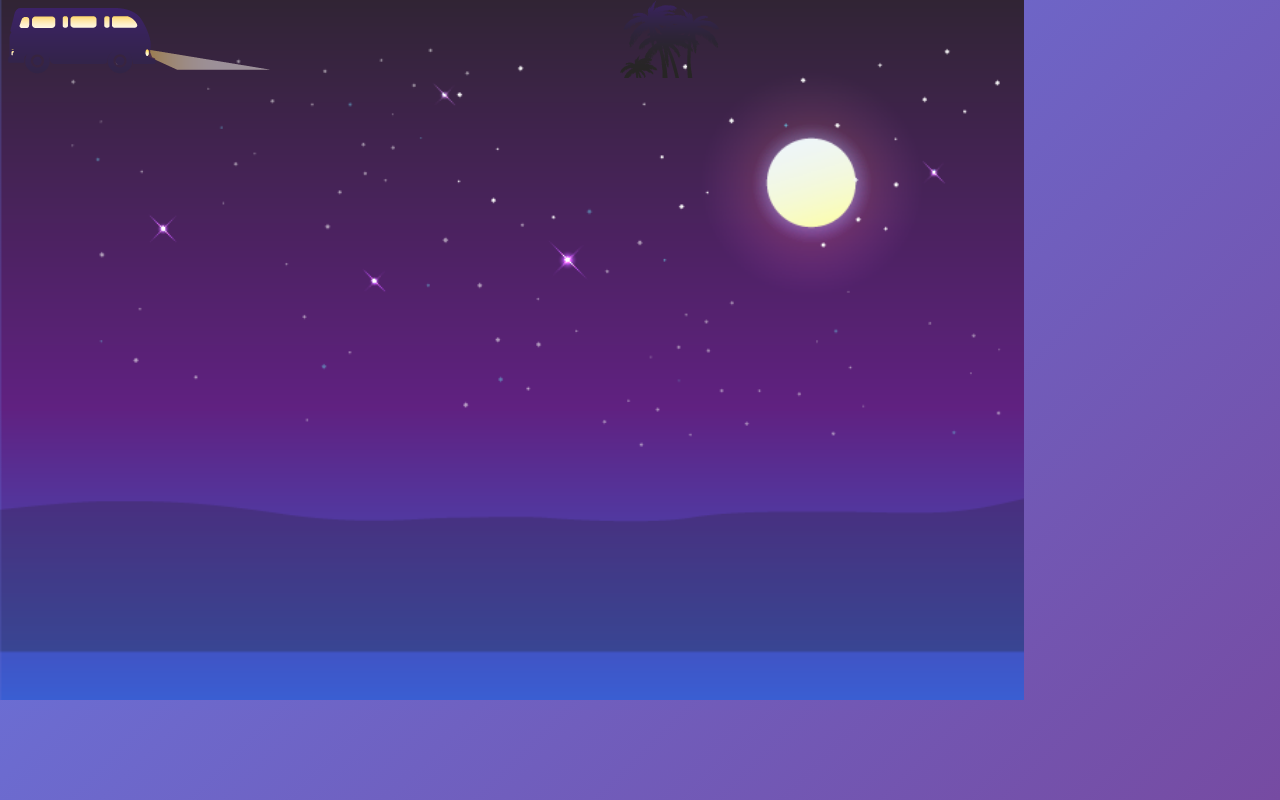
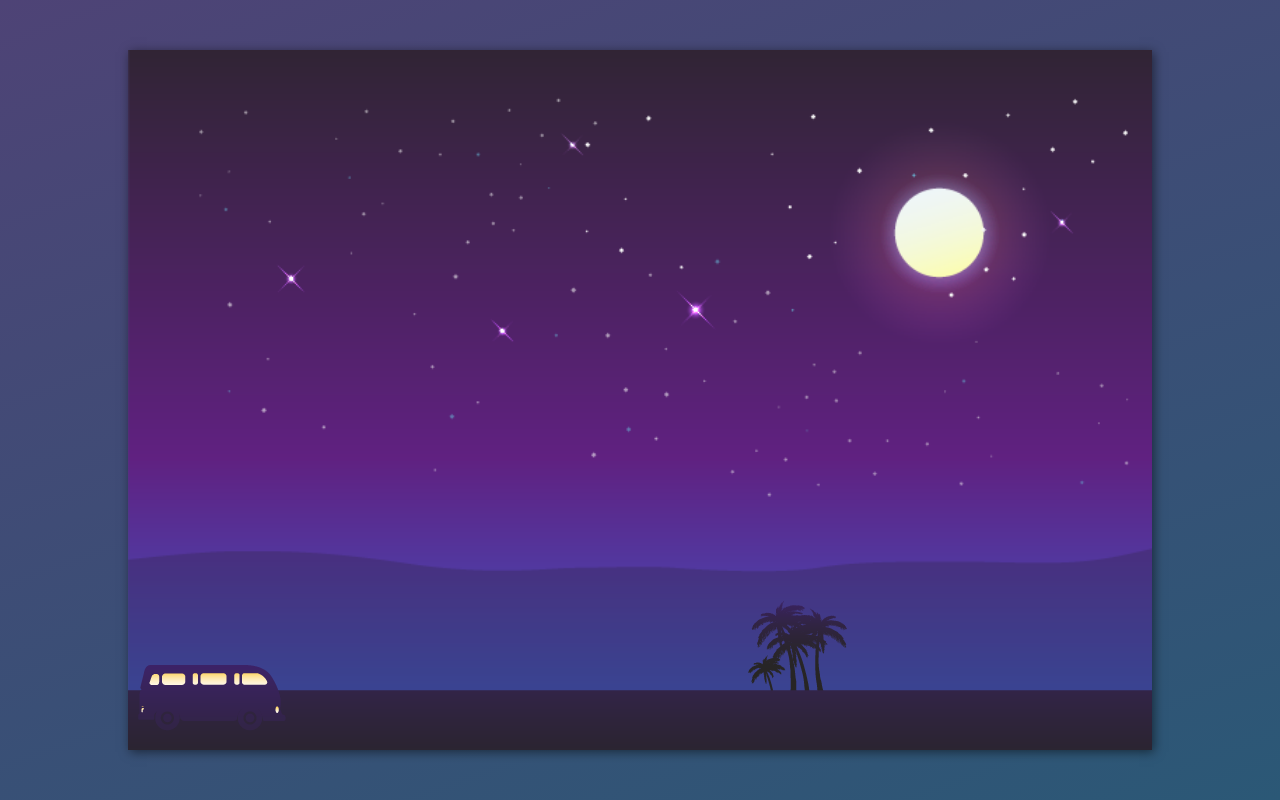
Before and after one commit to eyupGuc/bus_driving, a plain HTML site: page index.html in a window 1280 px wide. Drawn offline with Linux system fonts and the light colour scheme.

Commit message:
added bus image

```diff
--- a/index.html
+++ b/index.html
@@ -11,7 +11,7 @@
     <div class="bg-image">
       <div class="ground">
         <div class="car">
-          <img src="./img/Img_06.png" alt="" />
+          <img src="./img/Img_05.png" alt="" />
         </div>
       </div>
     </div>
--- a/style.css
+++ b/style.css
@@ -5,16 +5,32 @@
 }
 body {
   height: 100vh;
-  background-image: linear-gradient(135deg, #667eea 0%, #764ba2 100%);
+  background-image: linear-gradient(-20deg, #2b5876 0%, #4e4376 100%);
+  display: flex;
+  justify-content: center;
+  align-items: center;
 }
 
 .bg-image {
-  background-image: url("./img/Img_1.png");
+  background-image: url(./img/Img_1.png);
   width: 80vw;
   height: 700px;
   background-size: cover;
+  box-shadow: 2px 2px 10px rgba(0, 0, 0, 0.5);
+  position: relative;
+  overflow-x: hidden;
 }
 
 .ground {
-  background-image: url("./img/Img_02.png");
+  height: 150px;
+  width: 100%;
+  background-image: url(./img/Img_02.png);
+  position: absolute;
+  bottom: 0;
+  left: 0;
 }
+
+.car {
+  position: absolute;
+  bottom: 10%;
+}
```
